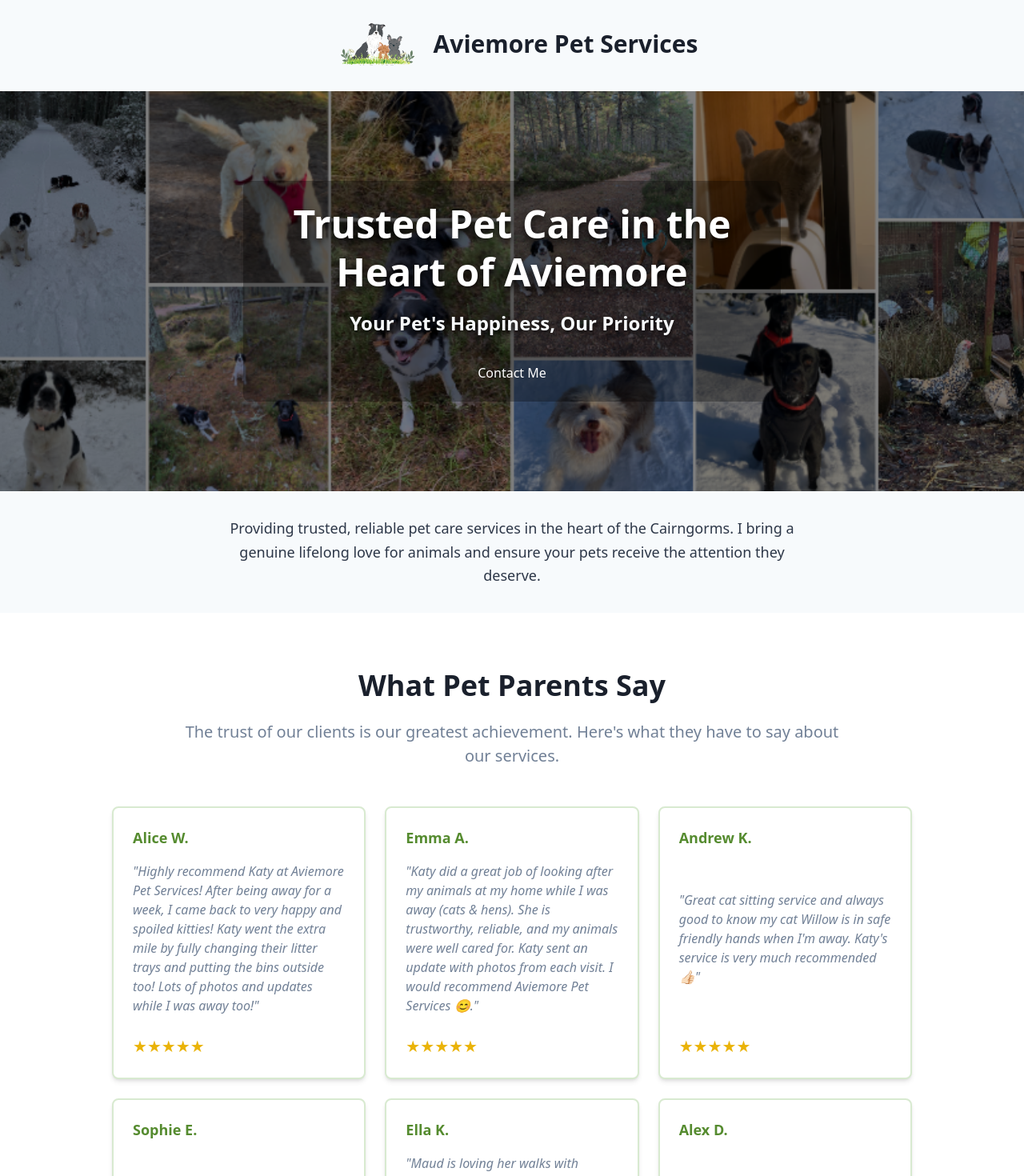
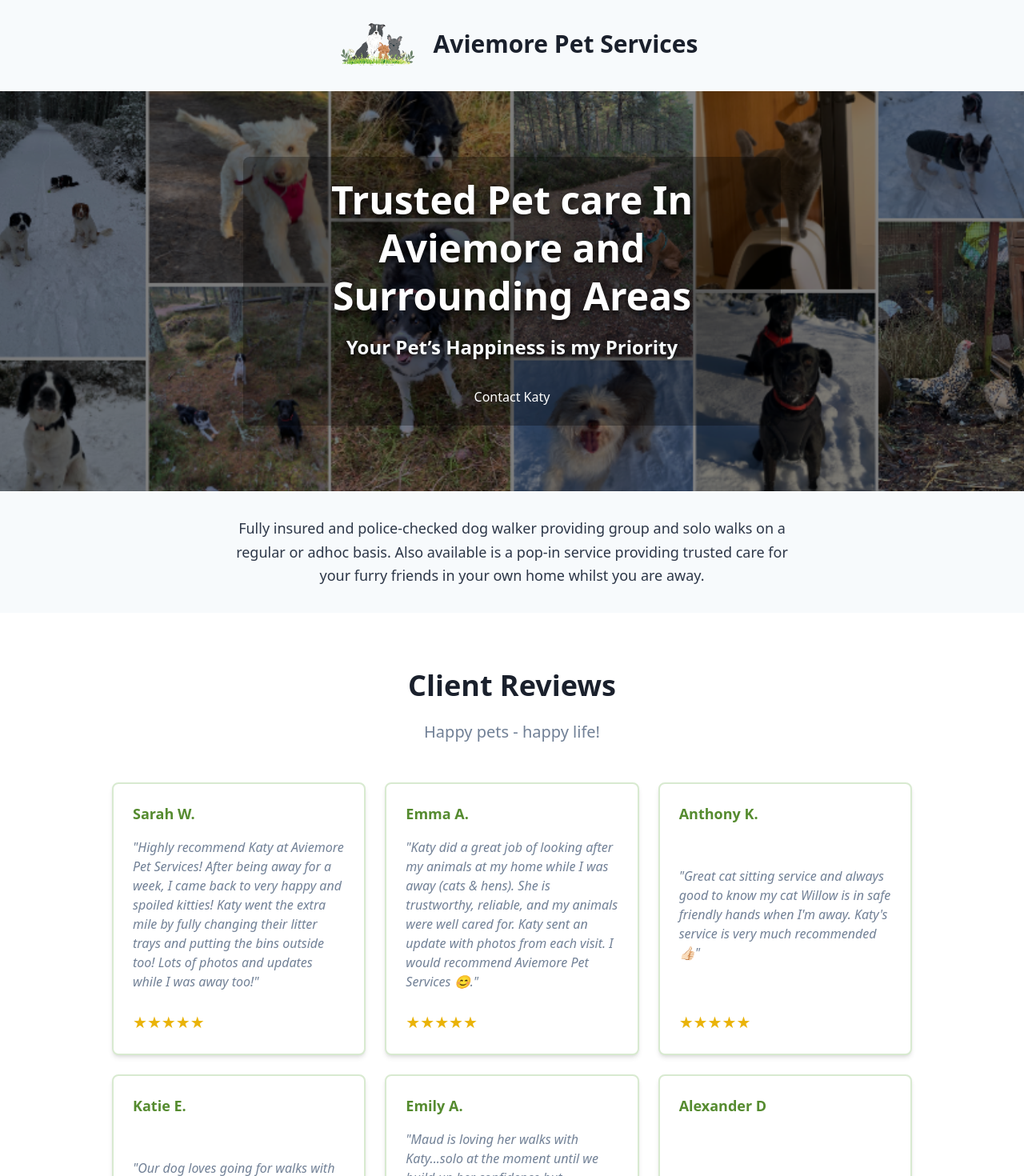
Before and after one commit to WhiskyToad/aviemore-pet-services, a Next.js app: page / in a window 1280 px wide. Shown: the top 1470 px of the page at 80% size. Built offline with nearby package versions, Linux system fonts and the light colour scheme.

Commit message:
feat: updated copy

```diff
--- a/src/templates/Hero.tsx
+++ b/src/templates/Hero.tsx
@@ -43,26 +43,27 @@ const Hero = () => {
         {/* Centered Text */}
         <header className="relative z-10 max-w-2xl rounded-lg bg-black bg-opacity-30 p-6 text-center text-white">
           <h1 className="text-5xl font-extrabold leading-tight text-white drop-shadow-[0_4px_4px_rgba(0,0,0,0.8)]">
-            Trusted Pet Care in the Heart of Aviemore
+            Trusted Pet care In Aviemore and Surrounding Areas
           </h1>
           <p className="mt-4 text-2xl font-semibold text-gray-100 drop-shadow-[0_2px_3px_rgba(0,0,0,0.8)]">
-            Your Pet&apos;s Happiness, Our Priority
+            Your Pet’s Happiness is my Priority
           </p>
           <a
             href="#contact"
             className="mt-8 inline-block"
             aria-label="Book a pet service"
           >
-            <Button xl>Contact Me</Button>
+            <Button xl>Contact Katy</Button>
           </a>
         </header>
       </div>
 
       {/* Description Below */}
       <p className="mx-auto mt-8 max-w-screen-md px-6 pb-8 text-center text-lg leading-relaxed text-gray-800">
-        Providing trusted, reliable pet care services in the heart of the
-        Cairngorms. I bring a genuine lifelong love for animals and ensure your
-        pets receive the attention they deserve.
+        Fully insured and police-checked dog walker providing group and solo
+        walks on a regular or adhoc basis. Also available is a pop-in service
+        providing trusted care for your furry friends in your own home whilst
+        you are away.
       </p>
     </Background>
   );
--- a/src/templates/Reviews.tsx
+++ b/src/templates/Reviews.tsx
@@ -2,7 +2,7 @@ import { Section } from '@/layout/Section';
 
 const reviews = [
   {
-    name: 'Alice W.',
+    name: 'Sarah W.',
     review:
       'Highly recommend Katy at Aviemore Pet Services! After being away for a week, I came back to very happy and spoiled kitties! Katy went the extra mile by fully changing their litter trays and putting the bins outside too! Lots of photos and updates while I was away too!',
     rating: 5,
@@ -14,42 +14,29 @@ const reviews = [
     rating: 5,
   },
   {
-    name: 'Andrew K.',
+    name: 'Anthony K.',
     review: `Great cat sitting service and always good to know my cat Willow is in safe friendly hands when I'm away. Katy's service is very much recommended 👍🏻`,
     rating: 5,
   },
   {
-    name: 'Sophie E.',
+    name: 'Katie E.',
     review: `Our dog loves going for walks with Katy, and enjoys getting to socialise with other dogs on her group walk. We enjoy getting the photo updates. Katy is helpful and reliable. Highly recommend.`,
     rating: 5,
   },
   {
-    name: 'Ella K.',
+    name: 'Emily A.',
     review: `Maud is loving her walks with Katy...solo at the moment until we build up her confidence but, hopefully, joining group walks soon! Katy is so kind and loving with Maudie who is quite a nervous and reactive wee girl...Maud and I cannot recommend Katy highly enough! 🐶🐶`,
     rating: 5,
   },
   {
-    name: 'Alex D.',
+    name: 'Alexander D',
     review: `Our dogs love their trips out with Katy. She always sends loads of pics of them having fun too. Highly recommend.`,
-    rating: 5,
-  },
-  {
-    name: 'Jamie T.',
-    review: (
-      <>
-        I&apos;ve never seen my dog so excited to see someone! &quot;The
-        highlight of her week&quot; is an understatement.{' '}
-      </>
-    ),
     rating: 5,
   },
 ];
 
 const Reviews = () => (
-  <Section
-    title="What Pet Parents Say"
-    description="The trust of our clients is our greatest achievement. Here's what they have to say about our services."
-  >
+  <Section title="Client Reviews" description="Happy pets - happy life!">
     <div className="mx-auto grid max-w-6xl grid-cols-1 gap-6 md:grid-cols-3">
       {reviews.map((review, index) => (
         <article
--- a/src/templates/VerticalFeatures.tsx
+++ b/src/templates/VerticalFeatures.tsx
@@ -4,7 +4,7 @@ import { Section } from '../layout/Section';
 const VerticalFeatures = () => (
   <Section
     title="Expert Pet Services"
-    description="Professional, reliable, and loving care for your furry companions in Aviemore and surrounding areas."
+    description="Professional, reliable and loving care for your pets covering: Aviemore, Boat of Garten, Kincraig, Glenmore, Carrbridge and all in between."
   >
     <VerticalFeatureRow
       title="Dog Walking"
```
